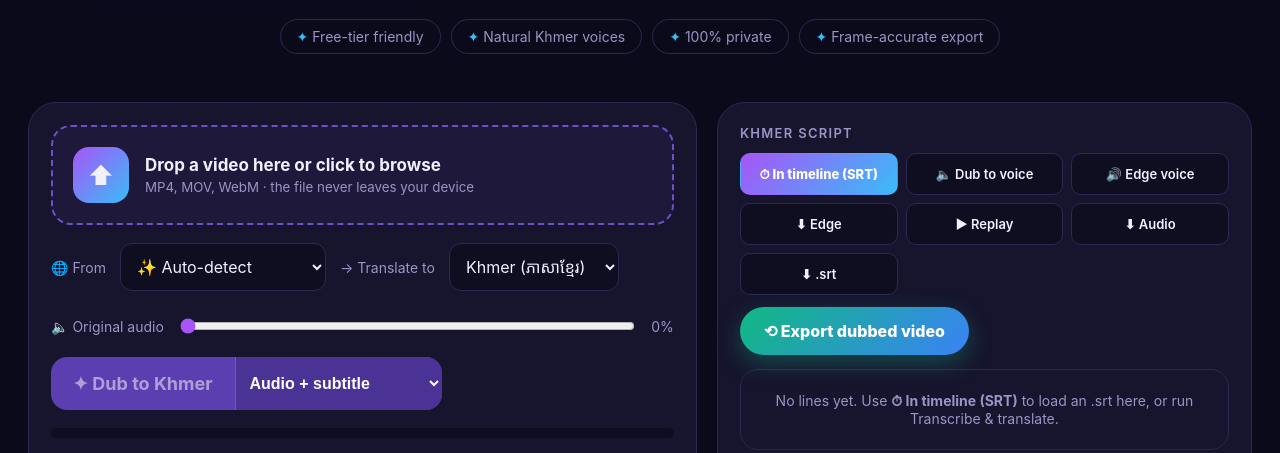
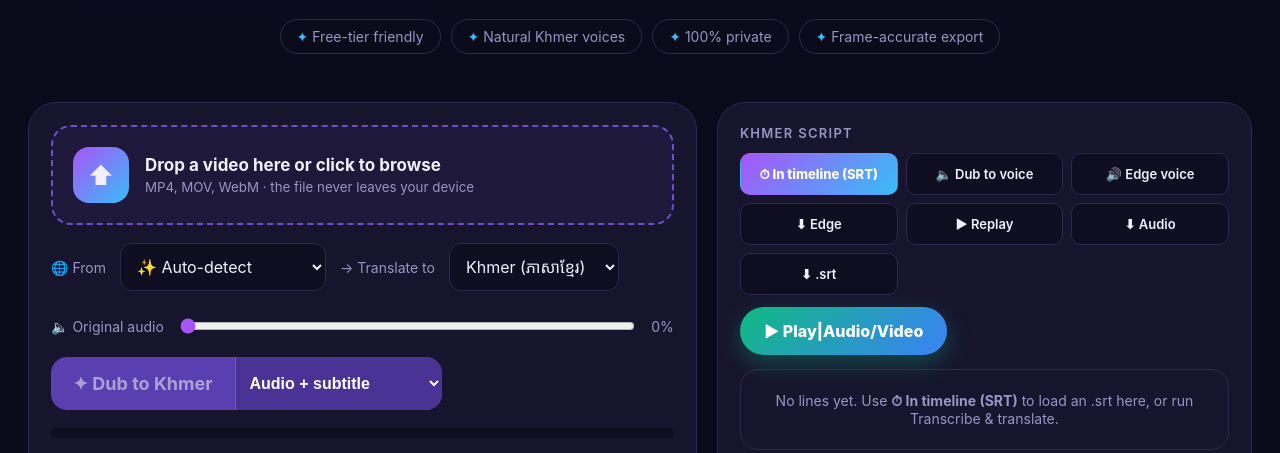
Before and after one commit to Chearothy/RothyDubberFree, a plain HTML site: page index.html in a window 1280 px wide. Shown: the part 312-765 px from the top of the page. Drawn offline with Linux system fonts and the light colour scheme.

Commit message:
Update index.html

```diff
--- a/index.html
+++ b/index.html
@@ -209,7 +209,7 @@ main{padding-bottom:max(48px,env(safe-area-inset-bottom))}
  <div class="panel" id="res" style="margin-bottom:20px">
   <b class="lab" style="margin:0 0 12px;letter-spacing:.1em">KHMER SCRIPT</b>
   <div class="row acts" style="margin:0 0 12px"><button class="btn tlb" id="intl2" title="Choose an .srt file and send it straight into this box">⏱ In timeline (SRT)</button><button class="btn" id="bvoice">🔈 Dub to voice</button><button class="btn" id="bedge" title="Play with free Edge voices (Piseth / Sreymom) — no API">🔊 Edge voice</button><button class="btn" id="bedgedl" title="Download the Edge voice as an audio file">⬇ Edge</button><button class="btn" id="breplay">▶ Replay</button><button class="btn" id="dl">⬇ Audio</button><button class="btn" id="srt">⬇ .srt</button></div>
-  <button class="exp" id="exp">⟲ Export dubbed video</button>
+  <button class="exp" id="exp"> ▶ Play|Audio/Video</button>
   <input type="file" id="srtfile2" accept=".srt,.txt" hidden>
   <div class="segbox" id="segs"><p class="empty">No lines yet. Use <b>⏱ In timeline (SRT)</b> to load an .srt here, or run Transcribe &amp; translate.</p></div>
   <p class="muted" id="vnote"></p>
```
